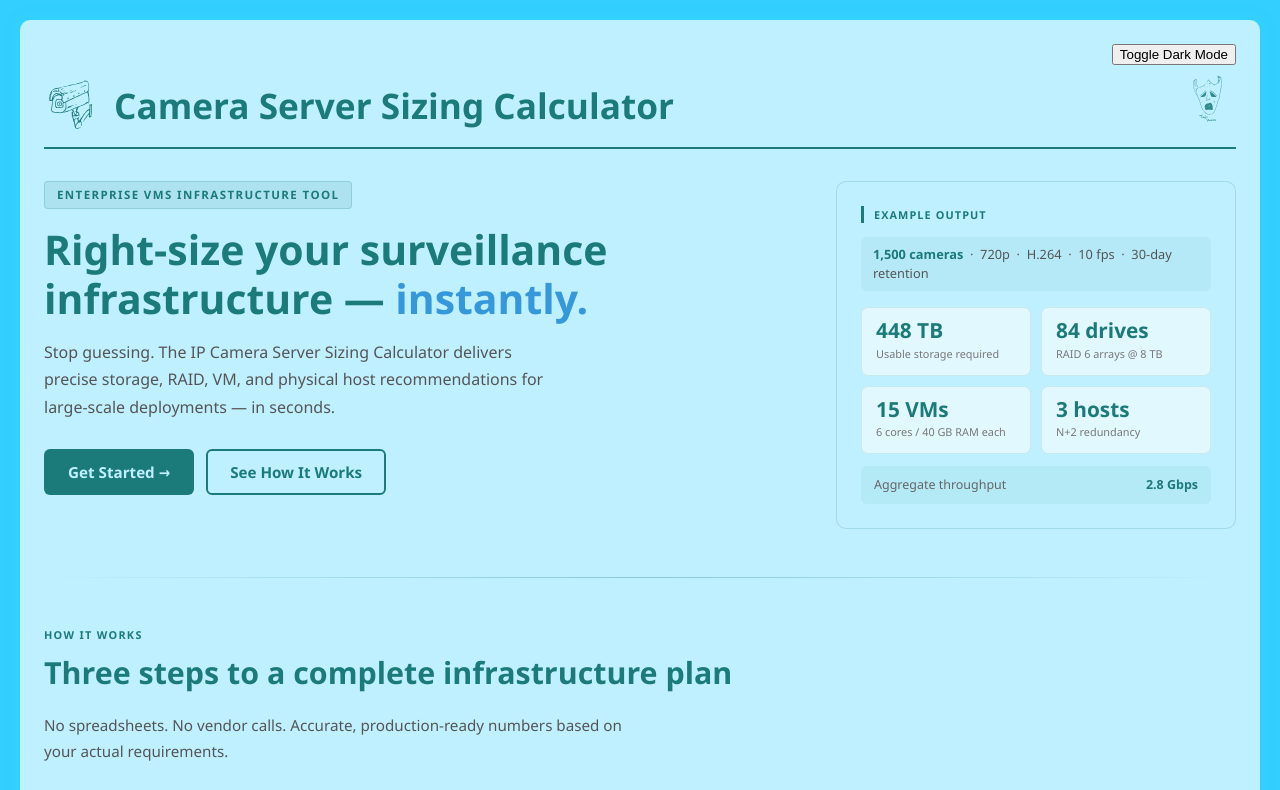
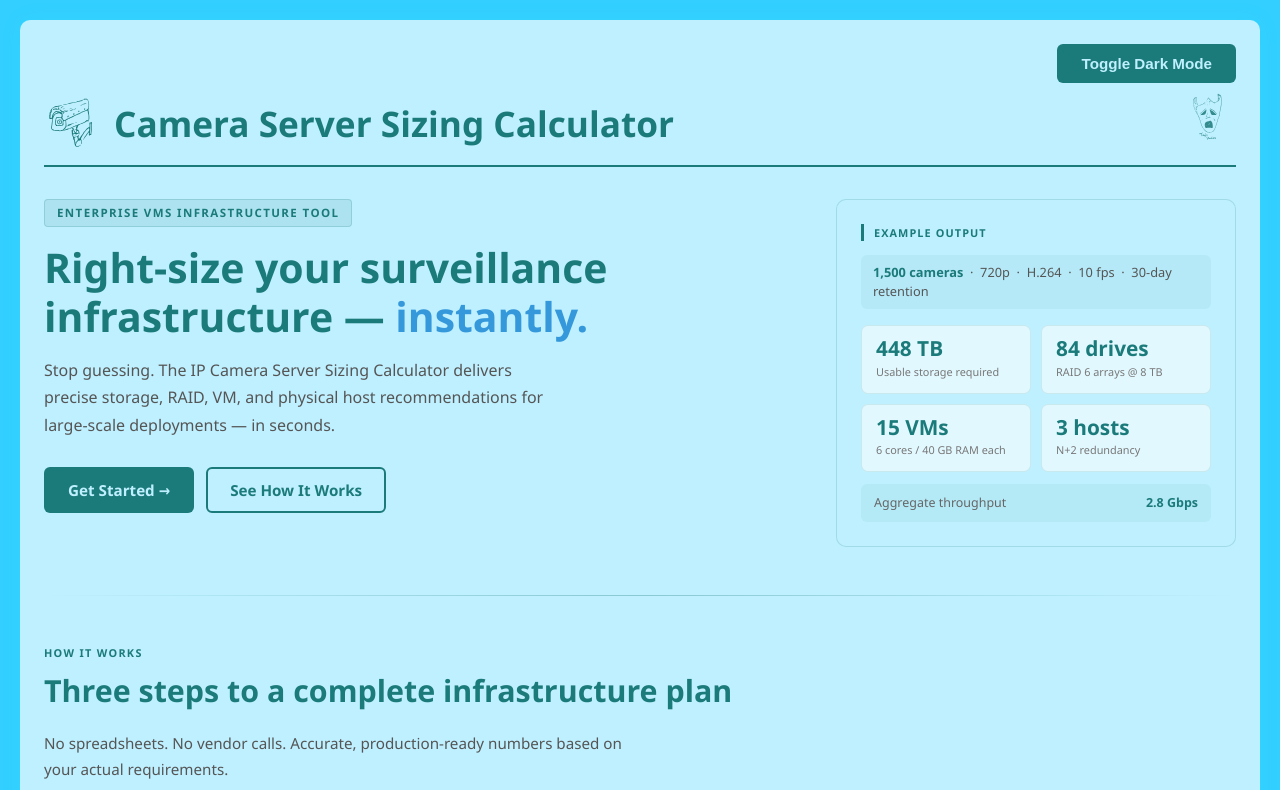
Before and after one commit to Tragic-cmd/CSRC, a website: page public/index.html in a window 1280 px wide. Shown: the top 790 px of the page. Drawn offline with Linux system fonts and the light colour scheme.

Commit message:
BI: Fixed Dark mode toggle button on index

```diff
--- a/public/index.html
+++ b/public/index.html
@@ -287,7 +287,7 @@
 
   <!-- Dark Mode Toggle -->
   <div style="display:flex; justify-content:flex-end; gap:10px; margin-bottom:8px;">
-    <button class="hero-actions" onclick="toggleDarkMode()">Toggle Dark Mode</button>
+    <button class="btn-primary" onclick="toggleDarkMode()">Toggle Dark Mode</button>
   </div>
 
   <!-- Header -->
```
